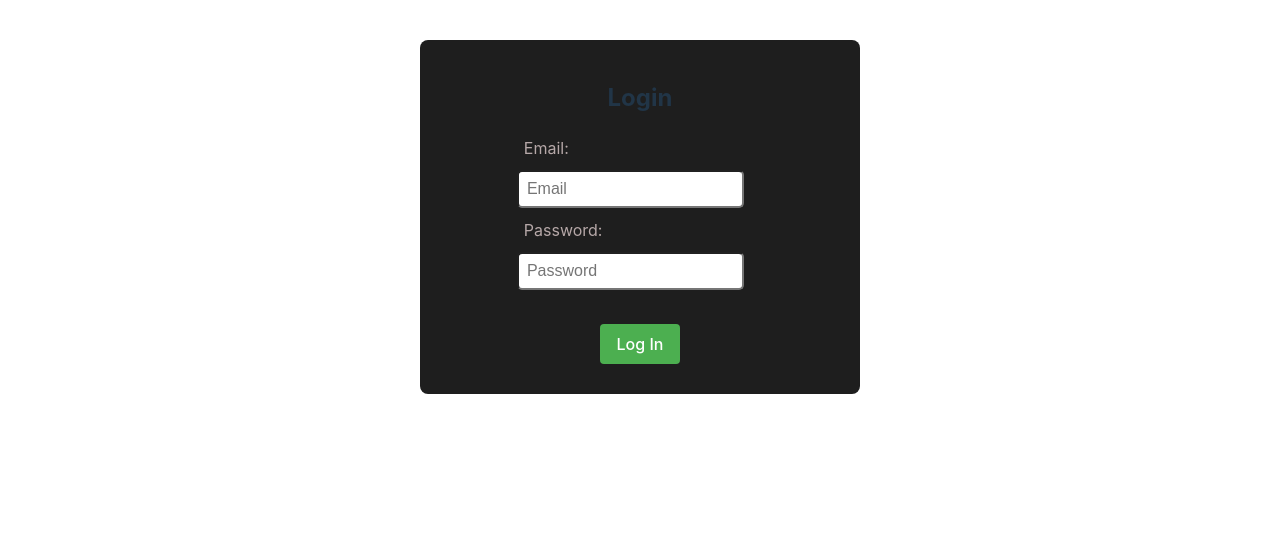
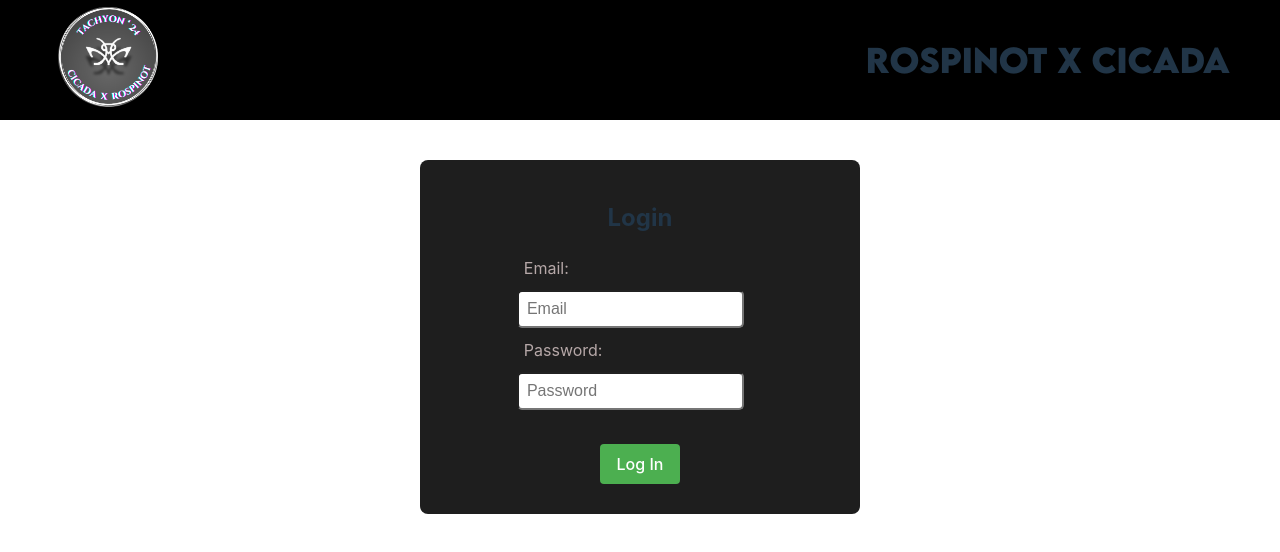
Before and after one commit to shaktawatpritam2002/cicada, a React (Vite) app in the folder frontend1/: page /login in a window 1280 px wide. Shown: the top 552 px of the page. Built offline with nearby package versions, Linux system fonts and the light colour scheme.

Commit message:
created a simple header Components pls use it.

```diff
--- a/frontend1/src/App.jsx
+++ b/frontend1/src/App.jsx
@@ -9,11 +9,12 @@
 import Puzzle2 from "./Pages/Puzzle2.jsx";
 import Puzzle4 from "./Pages/Puzzle4/Puzzle4.jsx";
 import Puzzle6 from "./Pages/Puzzle6/Puzzle6.jsx";
+import SimpleHeader from "./Components/simpleheader.jsx";
 
 function App() {
   return (
     <div className="App">
-
+      <SimpleHeader />
       <Routes>
         <Route path="/" element={<MainPage />} />
         <Route path="/signup" element={<Signup/>} />
--- /dev/null
+++ b/frontend1/src/Components/simpleheader.css
@@ -0,0 +1,23 @@
+
+@font-face {
+    font-family: "Lemon-Milk";
+    src: url("../../public/Fonts/LEMONMILK-Bold.otf") format('opentype');
+    font-weight: normal;
+    font-style: normal;
+  }
+
+
+.mainpage-header{
+    display: flex;
+    justify-content: center;
+    align-items: center;
+    height: 120px;
+    background-color:#000000 ;
+  }
+
+  .page-title{
+    margin-left: auto;
+    margin-right: 50px;
+    font-family: Lemon-Milk;
+    font-size: 32px;
+  }
--- /dev/null
+++ b/frontend1/src/Components/simpleheader.jsx
@@ -0,0 +1,15 @@
+import React, { useState, useEffect } from 'react';
+import logo from '../assets/logo.png';
+import "./simpleheader.css";
+
+
+const simpleheader = () => {
+    return(
+      <div className='mainpage-header'>
+            <div className='logo'><img src={logo}></img></div>
+            <div className='page-title'>RosPinoT X Cicada</div>
+      </div>
+    );
+};
+
+export default simpleheader;
--- a/frontend1/src/Pages/MainPage.jsx
+++ b/frontend1/src/Pages/MainPage.jsx
@@ -15,10 +15,7 @@
   return (
 
     <>
-      <div className='mainpage-header'>
-        <div className='logo'><img src={logo}></img></div>
-        <div className='page-title'>RosPinoT X Cicada</div>
-      </div>
+
 
     <div className="cicada-container">
       <div className="center-img">
--- a/frontend1/src/Pages/Mainpage.css
+++ b/frontend1/src/Pages/Mainpage.css
@@ -1,12 +1,5 @@
 @import url('https://fonts.googleapis.com/css2?family=Roboto+Mono:wght@400;700&display=swap');
 
-
-@font-face {
-  font-family: "Lemon-Milk";
-  src: url("../../public/Fonts/LEMONMILK-Bold.otf") format('opentype');
-  font-weight: normal;
-  font-style: normal;
-}
 
 
 .cicada-container {
@@ -65,19 +58,6 @@
 }
 
 
-.mainpage-header{
-  display: flex;
-  justify-content: center;
-  align-items: center;
-  height: 120px;
-}
-
-.page-title{
-  margin-left: auto;
-  margin-right: 50px;
-  font-family: Lemon-Milk;
-  font-size: 32px;
-}
 .about-box{
   background-color: black;
   height: 300px;
```
